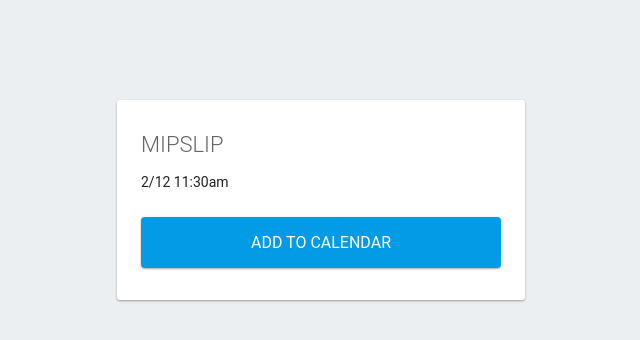
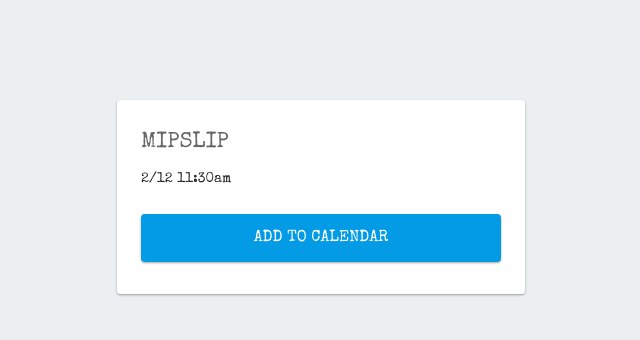
Before and after one commit to jsonreeder/mipslip, a plain HTML site: page public/index.html in a window 1280 px wide. Shown: the whole page, without its empty margins (319-959 px from the left). Drawn offline with nearby package versions, Linux system fonts and the light colour scheme.

Commit message:
Add font

```diff
--- a/public/index.html
+++ b/public/index.html
@@ -6,10 +6,11 @@
     <title>Welcome to Firebase Hosting</title>
 
     <style media="screen">
+      @import url('https://fonts.googleapis.com/css2?family=Special+Elite&display=swap');
       body {
         background: #eceff1;
         color: rgba(0, 0, 0, 0.87);
-        font-family: Roboto, Helvetica, Arial, sans-serif;
+        font-family: 'Special Elite', cursive;
         margin: 0;
         padding: 0;
       }
```
